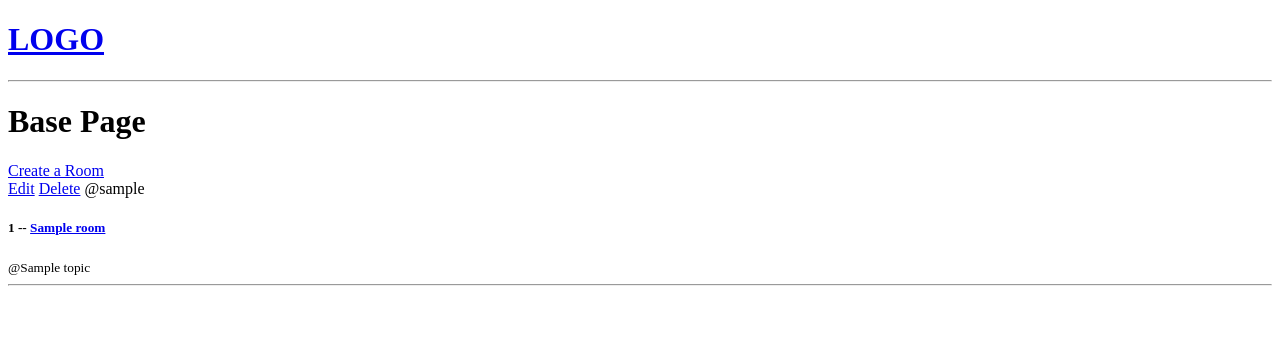
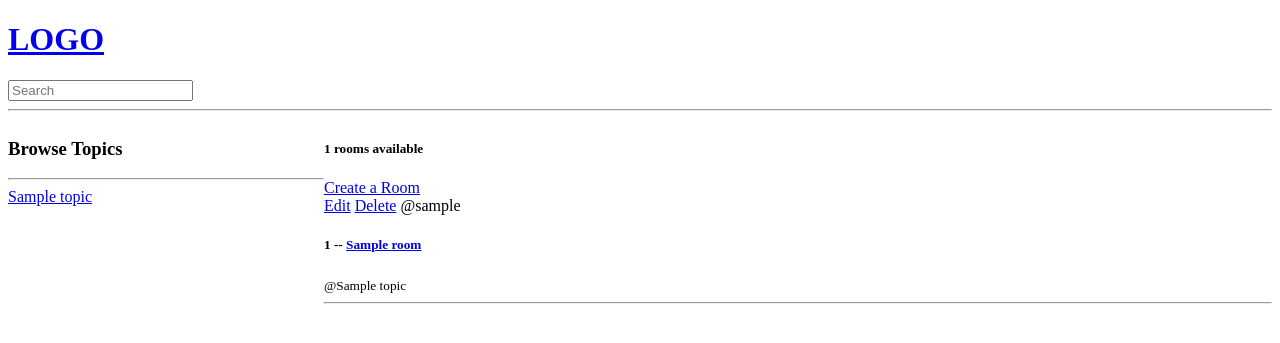
Before and after one commit to StephenJakku/hangout-django, a Django app: template base/templates/base/home.html in a window 1280 px wide. Shown: the top 343 px of the page. Run offline with Django 4.2, Linux system fonts and the light colour scheme; the template is opened without the code that fills it: most values are stand-ins (such as "Sample title", 1, 10 or a date in 2020).

Commit message:
Searching added

```diff
--- a/base/templates/base/home.html
+++ b/base/templates/base/home.html
@@ -1,16 +1,37 @@
-{%extends 'main.html'%}
-
-{%block content%}
-<h1>Base Page</h1>
+{%extends 'main.html'%} {%block content%}
+<style>
+  .home-container {
+    display: grid;
+    grid-template-columns: 1fr 3fr;
+  }
+</style>
+<div class="home-container">
   <div>
+    <h3>Browse Topics</h3>
+    <hr />
+    {%for topic in topics%}
+    <div>
+      <a href="{%url 'home'%}?q={{topic.name}}">{{topic.name}}</a>
+    </div>
+    {%endfor%}
+  </div>
+  <div>
+    <h5>{{room_count}} rooms available</h5>
     <a href="{%url 'create-room'%}">Create a Room</a>
-    <div>{%for room in rooms%}
+    <div>
+      {%for room in rooms%}
       <div>
         <a href="{%url 'update-room' room.id%}">Edit</a>
         <a href="{%url 'delete-room' room.id%}">Delete</a>
         <span>@{{room.host.username}}</span>
-            <h5>{{room.id}} -- <a href="{%url 'room' room.id %}">{{room.name}}</a></h5></div>
+        <h5>
+          {{room.id}} -- <a href="{%url 'room' room.id %}">{{room.name}}</a>
+        </h5>
+      </div>
       <small>@{{room.topic.name}}</small>
-            <hr>
-    {%endfor%}</div></div>
+      <hr />
+      {%endfor%}
+    </div>
+  </div>
+</div>
 {%endblock content%}
--- a/templates/navbar.html
+++ b/templates/navbar.html
@@ -1,2 +1,5 @@
 <a href="/"><h1>LOGO</h1></a>
-<hr>
+<form method="GET" cation="{%url 'home'%}">
+  <input type="text" name="q" placeholder="Search" />
+</form>
+<hr />
```
Also changed, not shown: base/views.py (+10 -4 lines). Lines whose indentation alone changed are shown as unchanged.
